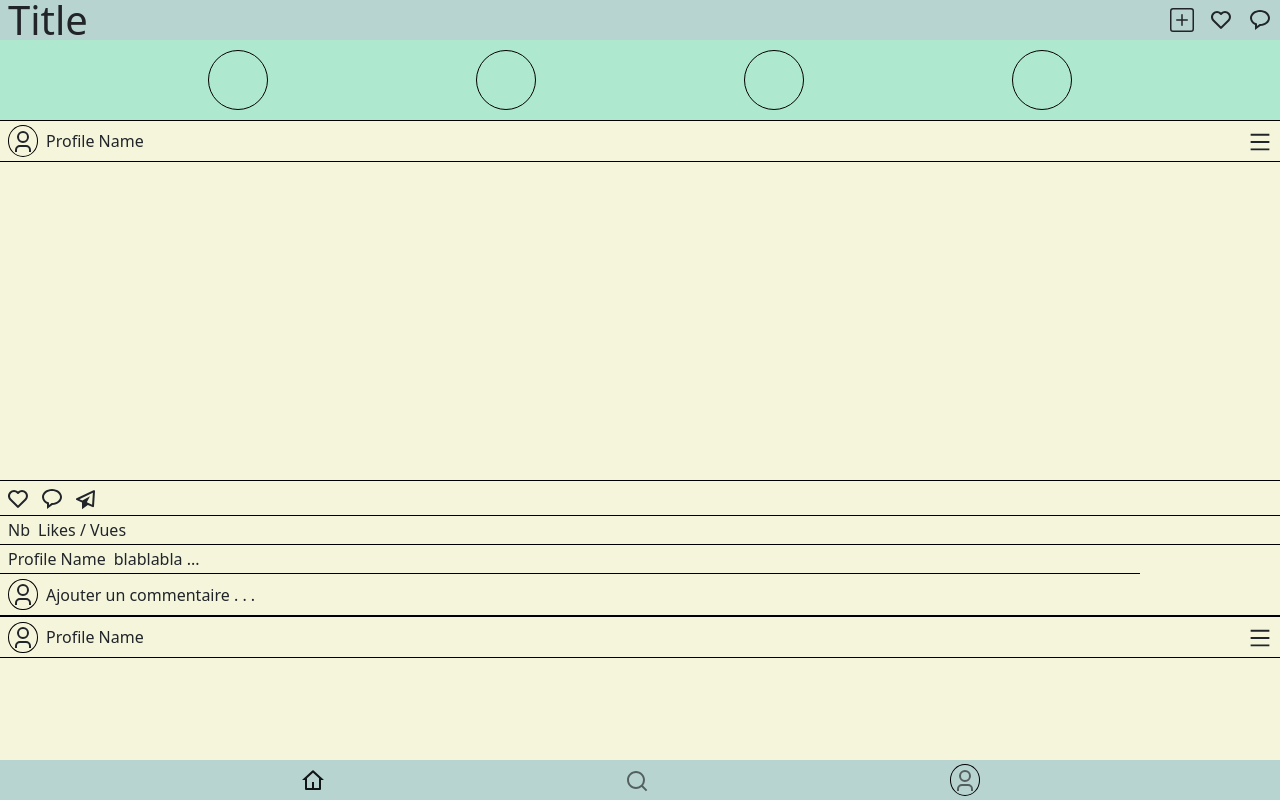
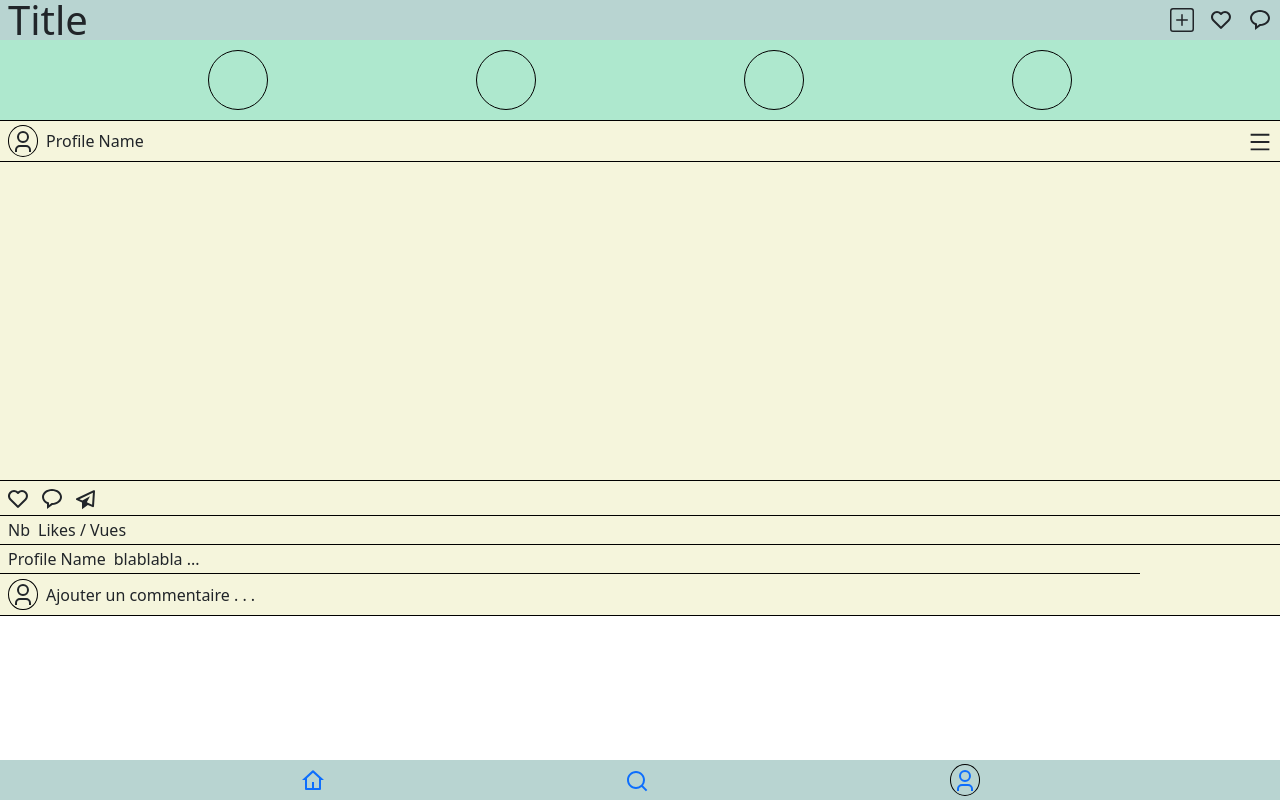
Before and after one commit to ThomasJson/Boost-React, a React (Create React App) app: page / in a window 1280 px wide. Shown: the top 800 px of the page. Built offline with nearby package versions, Linux system fonts and the light colour scheme.

Commit message:
CheatCode Routes +

```diff
--- a/src/App.js
+++ b/src/App.js
@@ -1,18 +1,53 @@
 import "./App.scss";
 import "bootstrap/dist/css/bootstrap.css";
-import React from "react";
+import React, { Suspense } from "react";
 import { Routes, Route } from "react-router-dom";
 import BaseScreen from "./screens/baseScreen/BaseScreen";
+import { BrowserRouter } from "react-router-dom";
+import HomeScreen from "./screens/homeScreen/HomeScreen";
+
+const SearchScreen = React.lazy(()=>
+  import('./screens/searchScreen/SearchScreen')
+)
+
+const ProfileScreen = React.lazy(()=>
+  import('./screens/profileScreen/ProfileScreen')
+)
 
 function App() {
   // MAJ+alt+bottom-arrow: Duplicate line
 
   return (
-    <div className="App">
+    <BrowserRouter>
       <Routes>
-        <Route path="/" element={<BaseScreen />} />
+        <Route path="/" element={<BaseScreen />}>
+          <Route
+            index
+            element={
+              <Suspense fallback={<span>Loading</span>}>
+                <HomeScreen />
+              </Suspense>
+            }
+          />
+          <Route
+            path="/search"
+            element={
+              <Suspense fallback={<span>Loading</span>}>
+                <SearchScreen />
+              </Suspense>
+            }
+          />
+          <Route
+            path="/profile"
+            element={
+              <Suspense fallback={<span>Loading</span>}>
+                <ProfileScreen />
+              </Suspense>
+            }
+          />
+        </Route>
       </Routes>
-    </div>
+    </BrowserRouter>
   );
 }
 
--- a/src/components/bottomNav/BottomNav.jsx
+++ b/src/components/bottomNav/BottomNav.jsx
@@ -4,28 +4,29 @@ import Navbar from "react-bootstrap/Navbar";
 import Nav from "react-bootstrap/Nav";
 import Container from "react-bootstrap/Container";
 import { RiHome4Line, RiSearchLine, RiUser3Line } from "react-icons/ri";
+import { NavLink } from "react-router-dom";
 
 const BottomNav = () => {
   return (
     <Navbar fixed="bottom">
       <Container fluid>
-        <Nav defaultActiveKey="/home" as="ul" id="bottom-nav-items">
+        <Nav as="ul" id="bottom-nav-items">
           <Nav.Item as="li">
-            <Nav.Link href="/home">
+            <NavLink to="/">
               <RiHome4Line />
-            </Nav.Link>
+            </NavLink>
           </Nav.Item>
           <Nav.Item as="li">
-            <Nav.Link eventKey="link-1">
+            <NavLink to="/search">
               <RiSearchLine />
-            </Nav.Link>
+            </NavLink>
           </Nav.Item>
           <Nav.Item as="li">
-            <Nav.Link eventKey="link-2">
+            <NavLink to="/profile">
               <Container className="profile-icon">
                 <RiUser3Line/>
               </Container>
-            </Nav.Link>
+            </NavLink>
           </Nav.Item>
         </Nav>
       </Container>
--- a/src/index.js
+++ b/src/index.js
@@ -3,14 +3,11 @@ import ReactDOM from "react-dom/client";
 import "./index.scss";
 import App from "./App";
 import reportWebVitals from "./reportWebVitals";
-import { BrowserRouter } from "react-router-dom";
 
 const root = ReactDOM.createRoot(document.getElementById("root"));
 root.render(
   <React.StrictMode>
-    <BrowserRouter>
-      <App />
-    </BrowserRouter>
+    <App />
   </React.StrictMode>
 );
 
--- a/src/screens/baseScreen/baseScreen.jsx
+++ b/src/screens/baseScreen/baseScreen.jsx
@@ -1,11 +1,11 @@
 import React from "react";
 import BottomNav from "../../components/bottomNav/BottomNav";
-import HomeScreen from "../homeScreen/HomeScreen";
+import {Outlet} from 'react-router-dom';
 
 const BaseScreen = () => {
   return (
     <>
-      <HomeScreen />
+      <Outlet />
       <BottomNav />
     </>
   );
--- a/src/screens/homeScreen/HomeScreen.jsx
+++ b/src/screens/homeScreen/HomeScreen.jsx
@@ -11,8 +11,7 @@ const HomeScreen = () => {
       <main>
         <ContactStories />
         <Publication />
-        <Publication />
-        <Publication />
+
       </main>
     </>
   );
```
